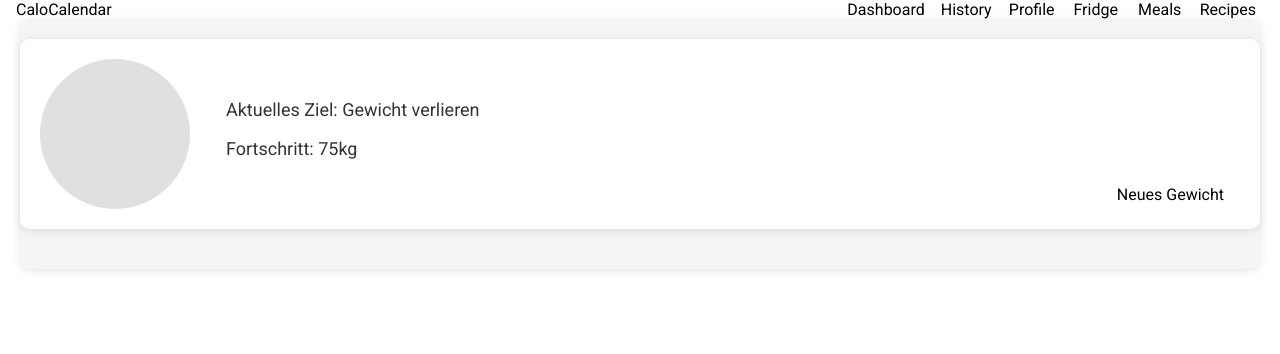
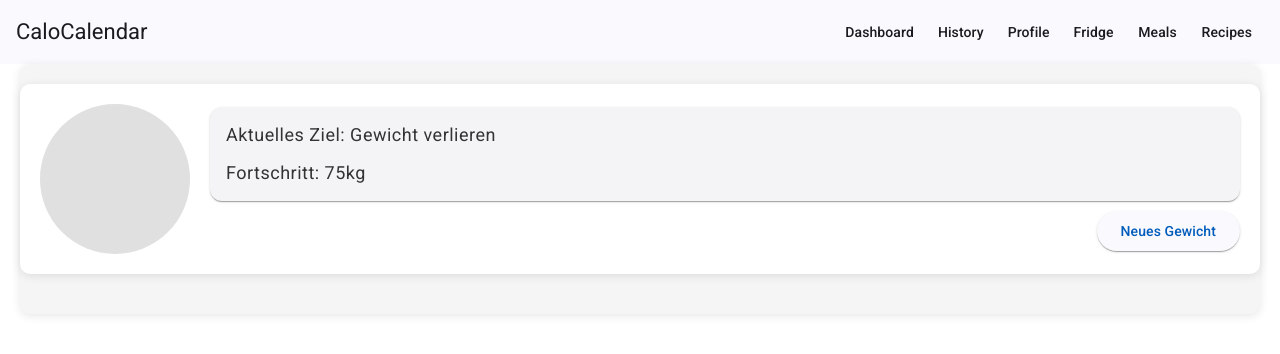
Before and after one commit to JoghurtCode/CaloCalendar, an Angular app in the folder frontend/: page /dashboard in a window 1280 px wide. Shown: the top 354 px of the page. Built offline with nearby package versions, Linux system fonts and the light colour scheme.

Commit message:
Angular theme Update

```diff
--- a/frontend/angular.json
+++ b/frontend/angular.json
@@ -35,6 +35,7 @@
               "src/assets"
             ],
             "styles": [
+              "@angular/material/prebuilt-themes/azure-blue.css",
               "src/styles.css"
             ],
             "scripts": []
@@ -94,6 +95,7 @@
               "src/assets"
             ],
             "styles": [
+              "@angular/material/prebuilt-themes/azure-blue.css",
               "src/styles.css"
             ],
             "scripts": []
--- a/frontend/src/app/app.module.ts
+++ b/frontend/src/app/app.module.ts
@@ -25,6 +25,7 @@
 import {ProfileComponent} from "./componets/profile/profile.component";
 import {FridgeComponent} from "./componets/fridge/fridge.component";
 import {MealsComponent} from "./componets/meals/meals.component";
+import { provideAnimationsAsync } from '@angular/platform-browser/animations/async';
 
 @NgModule({
   declarations: [
@@ -55,7 +56,7 @@
     MatListModule,
     MatGridListModule
   ],
-  providers: [ProfileService],
+  providers: [ProfileService, provideAnimationsAsync()],
   bootstrap: [AppComponent]
 })
 export class AppModule { }
--- a/frontend/src/styles.css
+++ b/frontend/src/styles.css
@@ -2,3 +2,6 @@
 
 html, body { height: 100%; }
 body { margin: 0; font-family: Roboto, "Helvetica Neue", sans-serif; }
+
+html, body { height: 100%; }
+body { margin: 0; font-family: Roboto, "Helvetica Neue", sans-serif; }
```
Also changed, not shown: frontend/package.json (line endings or trailing spaces).
